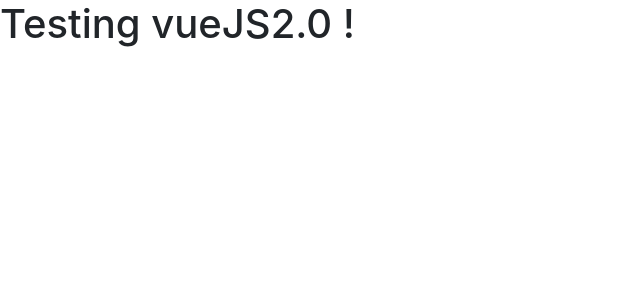
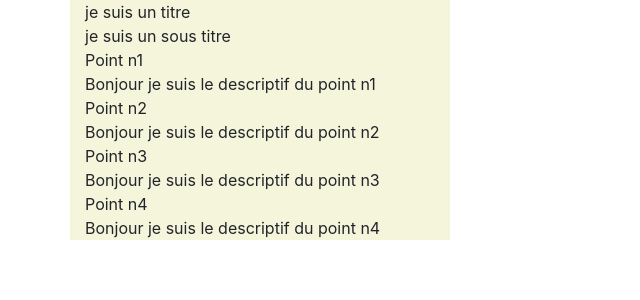
Before and after one commit to tskynet/blog, a Vue app: page /fiche in a window 1280 px wide. Shown: the top 300 px of the page, without its empty margins (0-640 px from the left). Built offline with nearby package versions, Linux system fonts and the light colour scheme; what vue-notification would draw is missing.

Commit message:
bootstrap fiche

```diff
--- a/src/App.vue
+++ b/src/App.vue
@@ -1,6 +1,5 @@
 <template>
   <div id="app">
-    <h1>Testing vueJS2.0 !</h1>
     <router-view/>
   </div>
 
--- /dev/null
+++ b/src/components/FicheTechnique.vue
@@ -0,0 +1,71 @@
+<template>
+    <b-container>
+        <div>
+            <b-row>
+                <b-col cols="4" class="ficheTechnique">{{titre}}</b-col>
+            </b-row>
+            <b-row>
+                <b-col cols="4" class="ficheTechnique">{{soustitre}}</b-col>
+            </b-row>
+            <b-row>
+                <b-col cols="4" class="ficheTechnique">{{point1.title}}</b-col>
+            </b-row>
+            <b-row>
+                <b-col cols="4" class="ficheTechnique">{{point1.text}}</b-col>
+            </b-row>
+            <b-row>
+                <b-col cols="4" class="ficheTechnique">{{point2.title}}</b-col>
+            </b-row>
+            <b-row>
+                <b-col cols="4" class="ficheTechnique">{{point2.text}}</b-col>
+            </b-row>
+            <b-row>
+                <b-col cols="4" class="ficheTechnique">{{point3.title}}</b-col>
+            </b-row>
+            <b-row>
+                <b-col cols="4" class="ficheTechnique">{{point3.text}}</b-col>
+            </b-row>
+            <b-row>
+                <b-col cols="4" class="ficheTechnique">{{point4.title}}</b-col>
+            </b-row>
+            <b-row>
+                <b-col cols="4" class="ficheTechnique">{{point4.text}}</b-col>
+            </b-row>
+        </div>
+    </b-container>
+</template>
+
+<script>
+export default {
+  name: 'HelloWorld',
+  data () {
+    return {
+      titre: 'je suis un titre',
+      soustitre: 'je suis un sous titre',
+      point1: {
+        title: 'Point n1',
+        text: 'Bonjour je suis le descriptif du point n1'
+      },
+      point2: {
+        title: 'Point n2',
+        text: 'Bonjour je suis le descriptif du point n2'
+      },
+      point3: {
+        title: 'Point n3',
+        text: 'Bonjour je suis le descriptif du point n3'
+      },
+      point4: {
+        title: 'Point n4',
+        text: 'Bonjour je suis le descriptif du point n4'
+      }
+    }
+  }
+}
+</script>
+
+<!-- Add "scoped" attribute to limit CSS to this component only -->
+<style scoped>
+    .ficheTechnique{
+        background-color: beige;
+    }
+</style>
--- a/src/components/HelloWorld.vue
+++ b/src/components/HelloWorld.vue
@@ -1,23 +1,5 @@
 <template>
-  <div class="hello">
-    <h1>{{ msg }}</h1>
-    <h2>Essential Links</h2>
-    <ul>
-      <li><a href="https://vuejs.org" target="_blank">Core Docs</a></li>
-      <li><a href="https://forum.vuejs.org" target="_blank">Forum</a></li>
-      <li><a href="https://chat.vuejs.org" target="_blank">Community Chat</a></li>
-      <li><a href="https://twitter.com/vuejs" target="_blank">Twitter</a></li>
-      <br>
-      <li><a href="http://vuejs-templates.github.io/webpack/" target="_blank">Docs for This Template</a></li>
-    </ul>
-    <h2>Ecosystem</h2>
-    <ul>
-      <li><a href="http://router.vuejs.org/" target="_blank">vue-router</a></li>
-      <li><a href="http://vuex.vuejs.org/" target="_blank">vuex</a></li>
-      <li><a href="http://vue-loader.vuejs.org/" target="_blank">vue-loader</a></li>
-      <li><a href="https://github.com/vuejs/awesome-vue" target="_blank">awesome-vue</a></li>
-    </ul>
-  </div>
+
 </template>
 
 <script>
@@ -33,21 +15,5 @@
 
 <!-- Add "scoped" attribute to limit CSS to this component only -->
 <style scoped>
-.hello{
-  text-align:center;
-}
-h1, h2 {
-  font-weight: normal;
-}
-ul {
-  list-style-type: none;
-  padding: 0;
-}
-li {
-  display: inline-block;
-  margin: 0 10px;
-}
-a {
-  color: #42b983;
-}
+
 </style>
--- a/src/components/hash/Hash.vue
+++ /dev/null
@@ -1,50 +0,0 @@
-<template>
-  <div class="hash">
-      <h1>Hello in Hash Component ! </h1>
-      <div class="form">
-        <div>
-          <label>Enter your text here :</label>
-          <input id="textHash" type="text" name="textToHash" placeholder="text to hash here !" />
-        </div>
-        <div>
-          <label>Select your hash mode here :</label>
-          <router-link :to="{name:'Hash.Md5'}"><b-button variant="primary">MD5</b-button></router-link>
-          <router-link :to="{name:'Hash.Sha1'}"><b-button variant="primary">SHA1</b-button></router-link>
-          <router-link :to="{name:'Hash.Sha256'}"><b-button variant="primary">SHA256</b-button></router-link>
-          <router-view></router-view>
-        </div>
-      </div>
-      <div id="result">
-
-      </div>
-  </div>
-</template>
-
-<script>
-export default {
-  name: 'Hash',
-  data () {
-    return {
-      myToggle: false,
-      buttons: [
-        { variant: 'primary', caption: 'Toggle 1', state: true },
-        { variant: 'danger', caption: 'Toggle 2', state: false },
-        { variant: 'warning', caption: 'Toggle 3', state: true },
-        { variant: 'success', caption: 'No Toggle', state: null },
-        { variant: 'outline-success', caption: 'Toggle 5', state: false },
-        { variant: 'outline-primary', caption: 'Toggle 6', state: false }
-      ]
-    }
-  }
-}
-</script>
-
-<style scoped>
-.form{
-  text-align:center;
-  background:lightblue;
-}
-a{
-  color:white;
-}
-</style>
--- a/src/components/hash/HashMd5.vue
+++ /dev/null
@@ -1,37 +0,0 @@
-<template>
-  <div class="md5">
-    <h1>Hi to md5</h1>
-    <span>your clean text : {{ textClean }}  <br /></span>
-    <b-alert show>and his hash : {{ textHash }}</b-alert>
-  </div>
-
-</template>
-<script>
-import CryptoJs from 'crypto-js'
-export default {
-  name: 'HashMd5',
-  mounted: function () {
-    this.hashText()
-  },
-  methods: {
-    hashText: function () {
-      if (document.getElementById('textHash').value != null && document.getElementById('textHash').value !== '') {
-        this.textClean = document.getElementById('textHash').value
-        this.textHash = CryptoJs.MD5(document.getElementById('textHash').value).toString()
-      } else {
-        alert('Please enter a text to hash please')
-      }
-    }
-  },
-  data () {
-    return {
-      textClean: '',
-      textHash: ''
-    }
-  }
-}
-</script>
-
-<style scoped>
-
-</style>
--- a/src/components/hash/HashSha1.vue
+++ /dev/null
@@ -1,37 +0,0 @@
-<template>
-  <div class="sha1">
-    <h1> Hi to Sha1</h1>
-    <span>your clean text : {{ textClean }}  <br /></span>
-    <b-alert show>and his hash : {{ textHash }}</b-alert>
-  </div>
-</template>
-
-<script>
-import CryptoJs from 'crypto-js'
-export default {
-  name: 'HashSha1',
-  mounted: function () {
-    this.hashText()
-  },
-  methods: {
-    hashText: function () {
-      if (document.getElementById('textHash').value != null && document.getElementById('textHash').value !== '') {
-        this.textClean = document.getElementById('textHash').value
-        this.textHash = CryptoJs.SHA1(document.getElementById('textHash').value).toString()
-      } else {
-        alert('Please enter a text to hash please')
-      }
-    }
-  },
-  data () {
-    return {
-      textClean: '',
-      textHash: ''
-    }
-  }
-}
-</script>
-
-<style scoped>
-
-</style>
--- a/src/components/hash/HashSha256.vue
+++ /dev/null
@@ -1,37 +0,0 @@
-<template>
-  <div class="sha256">
-    <h1> Hi to Sha256</h1>
-    <span>your clean text : {{ textClean }}  <br /></span>
-    <b-alert show>and his hash : {{ textHash }}</b-alert>
-  </div>
-</template>
-
-<script>
-import CryptoJs from 'crypto-js'
-export default {
-  name: 'HashSha256',
-  mounted: function () {
-    this.hashText()
-  },
-  methods: {
-    hashText: function () {
-      if (document.getElementById('textHash').value != null && document.getElementById('textHash').value !== '') {
-        this.textClean = document.getElementById('textHash').value
-        this.textHash = CryptoJs.SHA256(document.getElementById('textHash').value).toString()
-      } else {
-        alert('Please enter a text to hash please')
-      }
-    }
-  },
-  data () {
-    return {
-      textClean: '',
-      textHash: ''
-    }
-  }
-}
-</script>
-
-<style>
-
-</style>
--- a/src/router/index.js
+++ b/src/router/index.js
@@ -1,10 +1,7 @@
 import Vue from 'vue'
 import Router from 'vue-router'
 import HelloWorld from '@/components/HelloWorld'
-import Hash from '@/components/hash/Hash'
-import HashMd5 from '@/components/hash/HashMd5'
-import HashSha1 from '@/components/hash/HashSha1'
-import HashSha256 from '@/components/hash/HashSha256'
+import FicheTechnique from '@/components/FicheTechnique'
 
 Vue.use(Router)
 
@@ -17,24 +14,8 @@
       component: HelloWorld
     },
     {
-      path: '/hash',
-      name: 'Hash',
-      component: Hash,
-      children: [{
-        path: 'md5',
-        component: HashMd5,
-        name: 'Hash.Md5'
-      },
-      {
-        path: 'sha1',
-        component: HashSha1,
-        name: 'Hash.Sha1'
-      },
-      {
-        path: 'sha256',
-        component: HashSha256,
-        name: 'Hash.Sha256'
-      }]
+      path: '/fiche',
+      component: FicheTechnique
     }
   ]
 })
```
